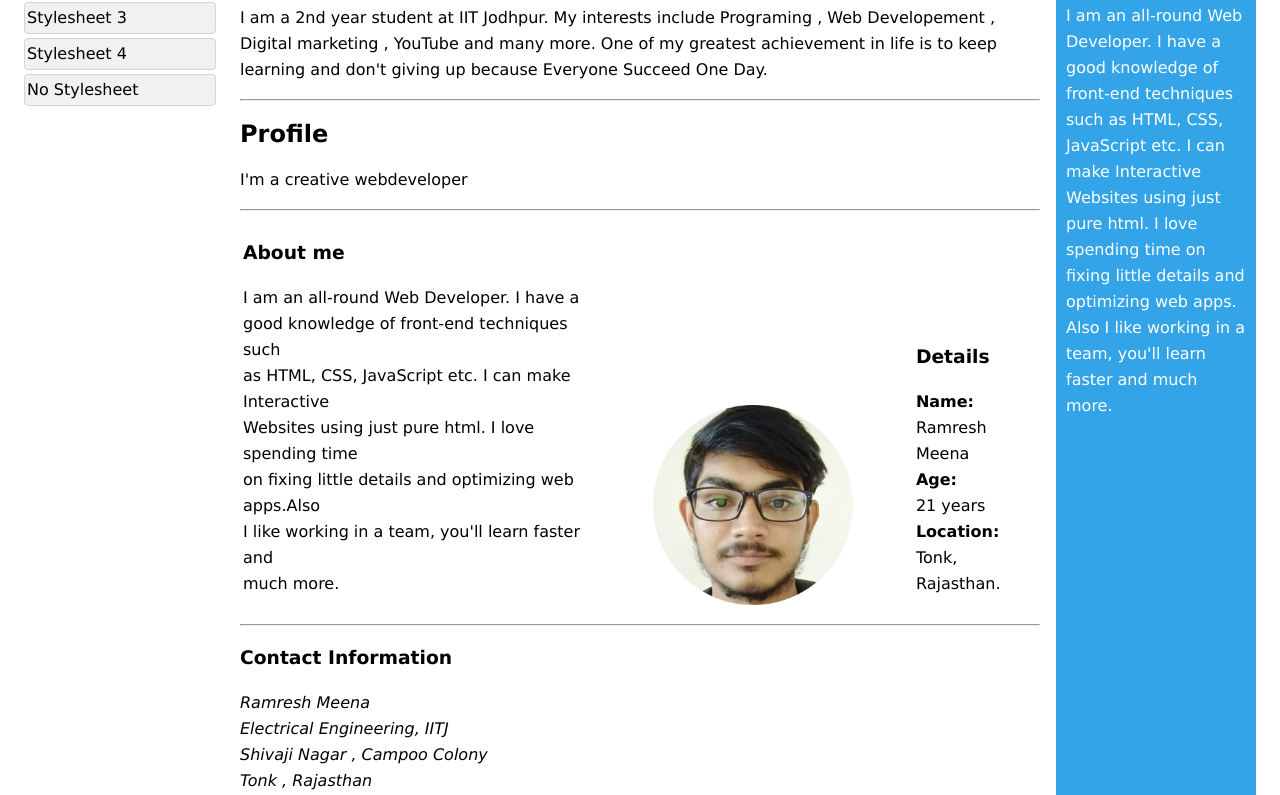
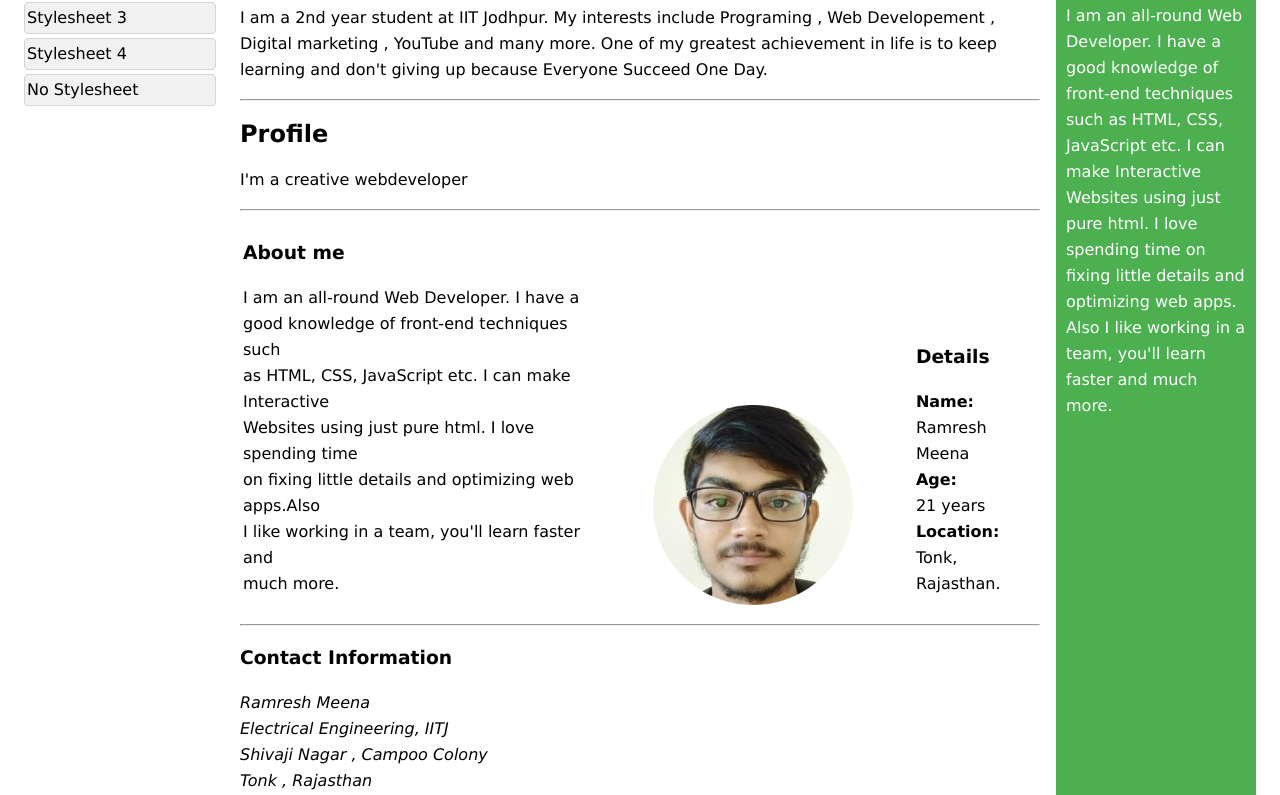
Before and after one commit to Ramreshmeena/Personal-Page, a plain HTML site: page index.html in a window 1280 px wide. Shown: the part 184-979 px from the top of the page. Drawn offline with Linux system fonts and the light colour scheme.

Commit message:
Update style1.css

```diff
--- a/CSS/style1.css
+++ b/CSS/style1.css
@@ -53,7 +53,7 @@ td {
 
 
 #sidebar {
-    background-color: #32a4e7;
+    background-color: #4CAF50;
     color: #ffffff;
     padding: 10px;
     width: 180px;
```
